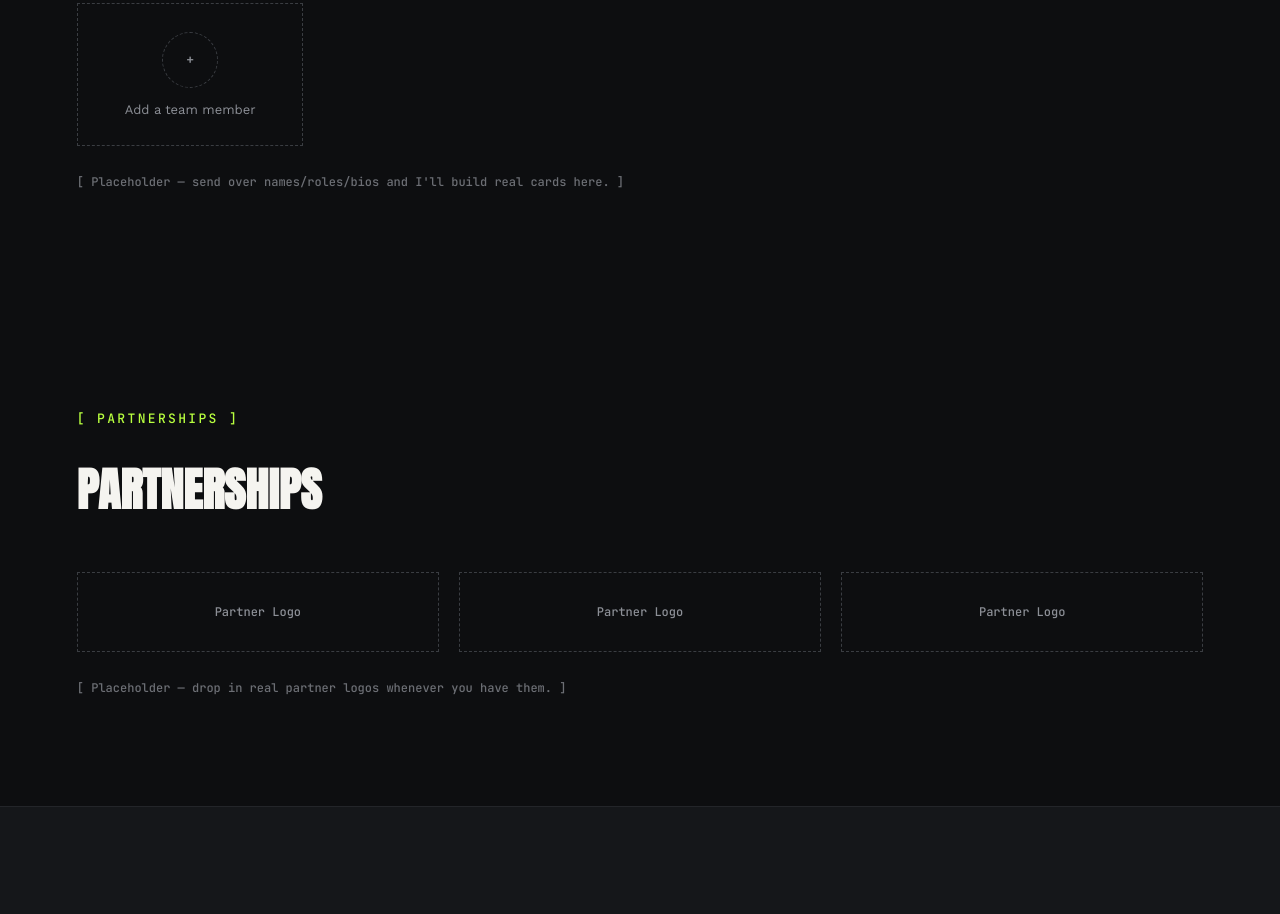
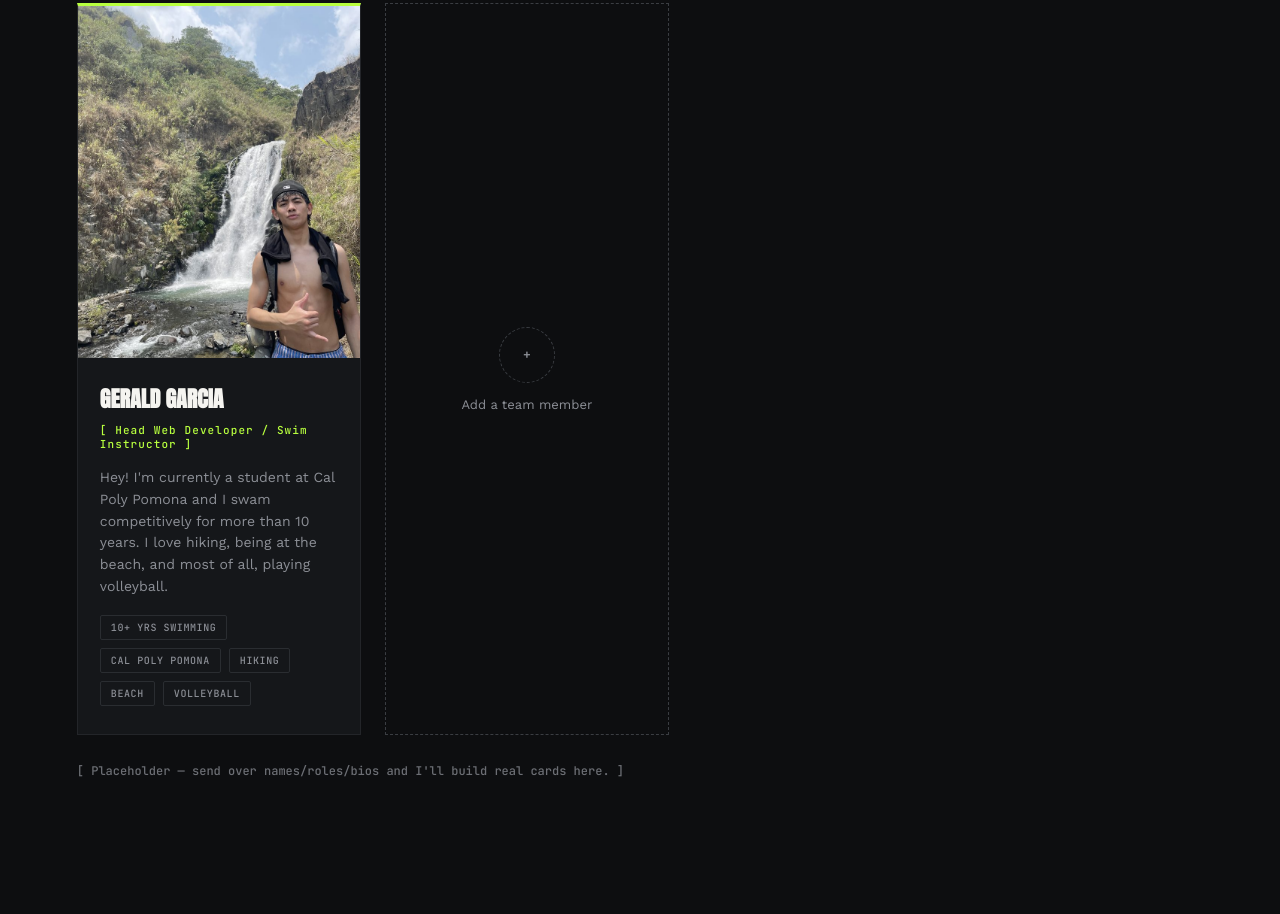
Before and after one commit to gerald7gerald/KP12Performance, a plain HTML site: page frontend/abt.html in a window 1280 px wide. Shown: the part 2709-3623 px from the top of the page. Drawn offline with nearby package versions, Linux system fonts and the light colour scheme.

Commit message:
add gerald

```diff
--- a/frontend/abt.html
+++ b/frontend/abt.html
@@ -87,10 +87,30 @@
         <p class="eyebrow">[ THE TEAM ]</p>
         <h2 class="section-title">Who Our Employees Are</h2>
         <div class="team-grid">
-            <div class="team-card team-card-placeholder">
+
+            <div class="player-card">
+                <div class="player-photo">
+                    <img src="gerald-headshot.jpg" alt="Gerald Garcia">
+                </div>
+                <div class="player-info">
+                    <h3 class="player-name">Gerald Garcia</h3>
+                    <p class="player-role">[ Head Web Developer / Swim Instructor ]</p>
+                    <p class="player-bio">Hey! I'm currently a student at Cal Poly Pomona and I swam competitively for more than 10 years. I love hiking, being at the beach, and most of all, playing volleyball.</p>
+                    <div class="player-stats">
+                        <span class="stat-chip">10+ YRS SWIMMING</span>
+                        <span class="stat-chip">CAL POLY POMONA</span>
+                        <span class="stat-chip">HIKING</span>
+                        <span class="stat-chip">BEACH</span>
+                        <span class="stat-chip">VOLLEYBALL</span>
+                    </div>
+                </div>
+            </div>
+
+            <div class="team-card-placeholder">
                 <div class="team-avatar-placeholder">+</div>
                 <p>Add a team member</p>
             </div>
+
         </div>
         <p class="offer-note">[ Placeholder — send over names/roles/bios and I'll build real cards here. ]</p>
     </section>
--- a/frontend/style.css
+++ b/frontend/style.css
@@ -920,9 +920,9 @@ a {
 /* ---------- TEAM ---------- */
 .team-grid {
     display: grid;
-    grid-template-columns: repeat(auto-fill, minmax(180px, 1fr));
-    gap: 20px;
-    max-width: 720px;
+    grid-template-columns: repeat(auto-fill, minmax(260px, 1fr));
+    gap: 24px;
+    max-width: 900px;
 }
 
 .team-card-placeholder {
@@ -931,6 +931,10 @@ a {
     text-align: center;
     color: var(--text-muted);
     font-size: 13px;
+    display: flex;
+    flex-direction: column;
+    align-items: center;
+    justify-content: center;
 }
 
 .team-avatar-placeholder {
@@ -944,6 +948,73 @@ a {
     justify-content: center;
     font-family: var(--font-mono);
     color: var(--text-muted);
+}
+
+/* Player card */
+.player-card {
+    background: var(--bg-panel);
+    border: 1px solid #232529;
+    border-top: 3px solid var(--athletics);
+    overflow: hidden;
+    transition: transform 0.3s ease;
+}
+
+.player-card:hover {
+    transform: translateY(-4px);
+}
+
+.player-photo {
+    aspect-ratio: 4 / 5;
+    overflow: hidden;
+}
+
+.player-photo img {
+    width: 100%;
+    height: 100%;
+    object-fit: cover;
+    display: block;
+}
+
+.player-info {
+    padding: 24px 22px 28px;
+}
+
+.player-name {
+    font-family: var(--font-display);
+    font-size: 22px;
+    text-transform: uppercase;
+    margin-bottom: 8px;
+}
+
+.player-role {
+    font-family: var(--font-mono);
+    font-size: 11px;
+    letter-spacing: 0.1em;
+    color: var(--athletics);
+    margin-bottom: 16px;
+}
+
+.player-bio {
+    color: var(--text-muted);
+    font-size: 14px;
+    line-height: 1.55;
+    margin-bottom: 18px;
+}
+
+.player-stats {
+    display: flex;
+    flex-wrap: wrap;
+    gap: 8px;
+}
+
+.stat-chip {
+    font-family: var(--font-mono);
+    font-size: 10px;
+    letter-spacing: 0.06em;
+    color: var(--text-muted);
+    border: 1px solid #2a2d31;
+    padding: 5px 10px;
+    border-radius: 2px;
 }
 
 /* ---------- PARTNERS ---------- */
```
Also changed, not shown: frontend/gerald-headshot.jpg (added).
